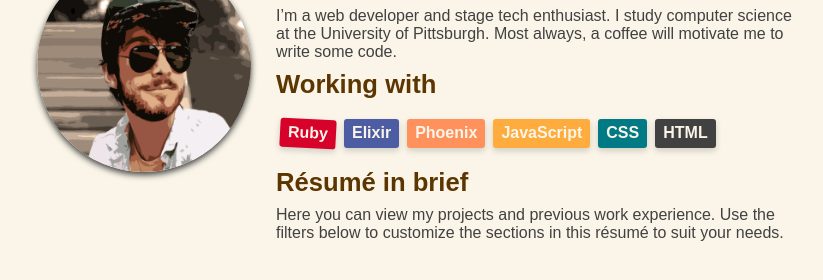
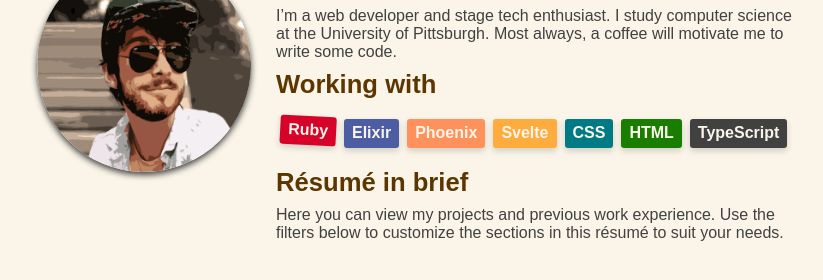
Before and after one commit to aaronjsutton/aaronjsutton, a website built with Vite: page index.html in a window 1280 px wide. In both pictures the pointer is over the item "Ruby". Shown: the part 192-472 px from the top of the page, without its empty margins (228-1051 px from the left). Built offline with nearby package versions, Linux system fonts and the light colour scheme; a web font is replaced by a local one.

Commit message:
Fix an issue with translation

```diff
--- a/index.html
+++ b/index.html
@@ -38,9 +38,10 @@
 							<li class="ww-badge fire-red">Ruby</li>
 							<li class="ww-badge pale-indigo">Elixir</li>
 							<li class="ww-badge orange-peel">Phoenix</li>
-							<li class="ww-badge rosco-amber">JavaScript</li>
+							<li class="ww-badge rosco-amber">Svelte</li>
 							<li class="ww-badge true-blue">CSS</li>
-							<li class="ww-badge black">HTML</li>
+							<li class="ww-badge green">HTML</li>
+							<li class="ww-badge black">TypeScript</li>
 						</ul>
           </article>
 
--- a/src/style.css
+++ b/src/style.css
@@ -94,14 +94,10 @@ li.ww-badge {
 	transition: 100ms transform ease-in-out;
 }
 
-li.ww-badge:hover {
-	transform: translateY(-3px);
-}
-
 ul.ww-badge-container > li.ww-badge:nth-child(odd):hover {
-	transform: rotateZ(3deg);
+	transform: rotateZ(3deg) translateY(-3px);
 }
 
 ul.ww-badge-container > li.ww-badge:nth-child(even):hover {
-	transform: rotateZ(-3deg);
+	transform: rotateZ(-3deg) translateY(-3px);
 }
```
